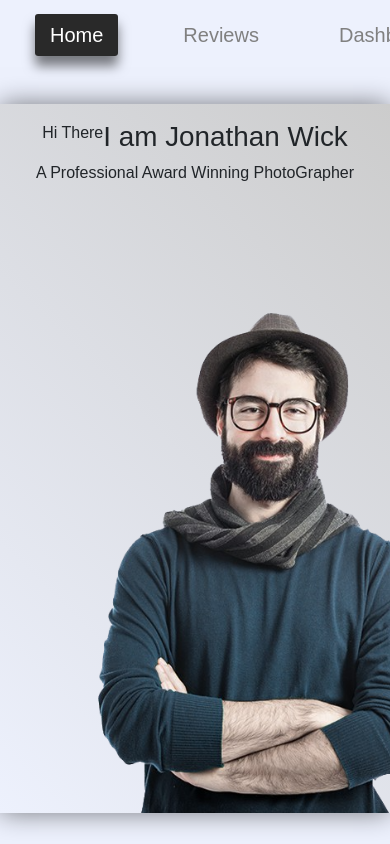
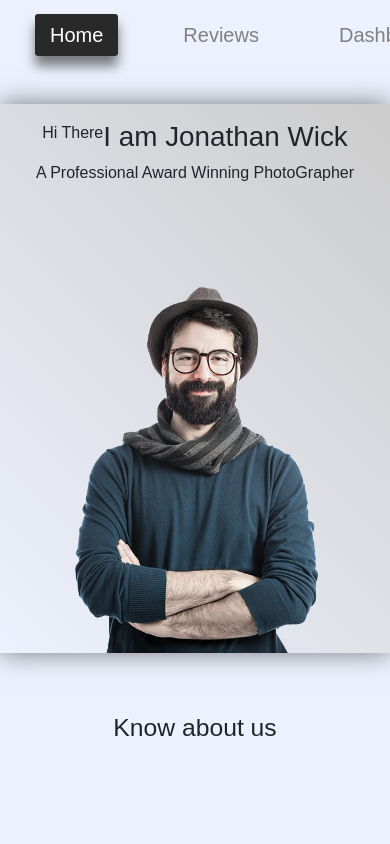
Before and after one commit to rasel-gannicus/Photographer-Website-Portfolio---E-commerce--with-React, a React (Create React App) app: page / in a window 390 px wide. Shown: the top 844 px of the page. Built offline with nearby package versions, Linux system fonts and the light colour scheme.

Commit message:
working on banner

```diff
--- a/src/Pages/About/About.css
+++ b/src/Pages/About/About.css
@@ -0,0 +1,5 @@
+
+
+.about-div{
+    margin: 60px 0;
+}
--- a/src/Pages/About/About.js
+++ b/src/Pages/About/About.js
@@ -3,7 +3,7 @@ import './About.css';
 
 const About = () => {
     return (
-        <div>
+        <div className='about-div'>
             <h2>Know about us</h2>
         </div>
     );
--- a/src/Pages/Home/Banner/Banner.css
+++ b/src/Pages/Home/Banner/Banner.css
@@ -27,3 +27,12 @@
 .banner-right img{
     width: 500px;
 }
+
+@media only screen and (max-width:600px){
+    .banner-div{
+        width: 90%;
+    }
+    .banner-right img{
+        width: 100%;
+    }
+}
--- a/src/Pages/Home/Home.js
+++ b/src/Pages/Home/Home.js
@@ -1,4 +1,5 @@
 import React from 'react';
+import About from '../About/About';
 import Banner from './Banner/Banner';
 import './Home.css';
 
@@ -6,6 +7,7 @@ const Home = () => {
     return (
         <div className='home-div'>
             <Banner></Banner>
+            <About></About>
         </div>
     );
 };
```
